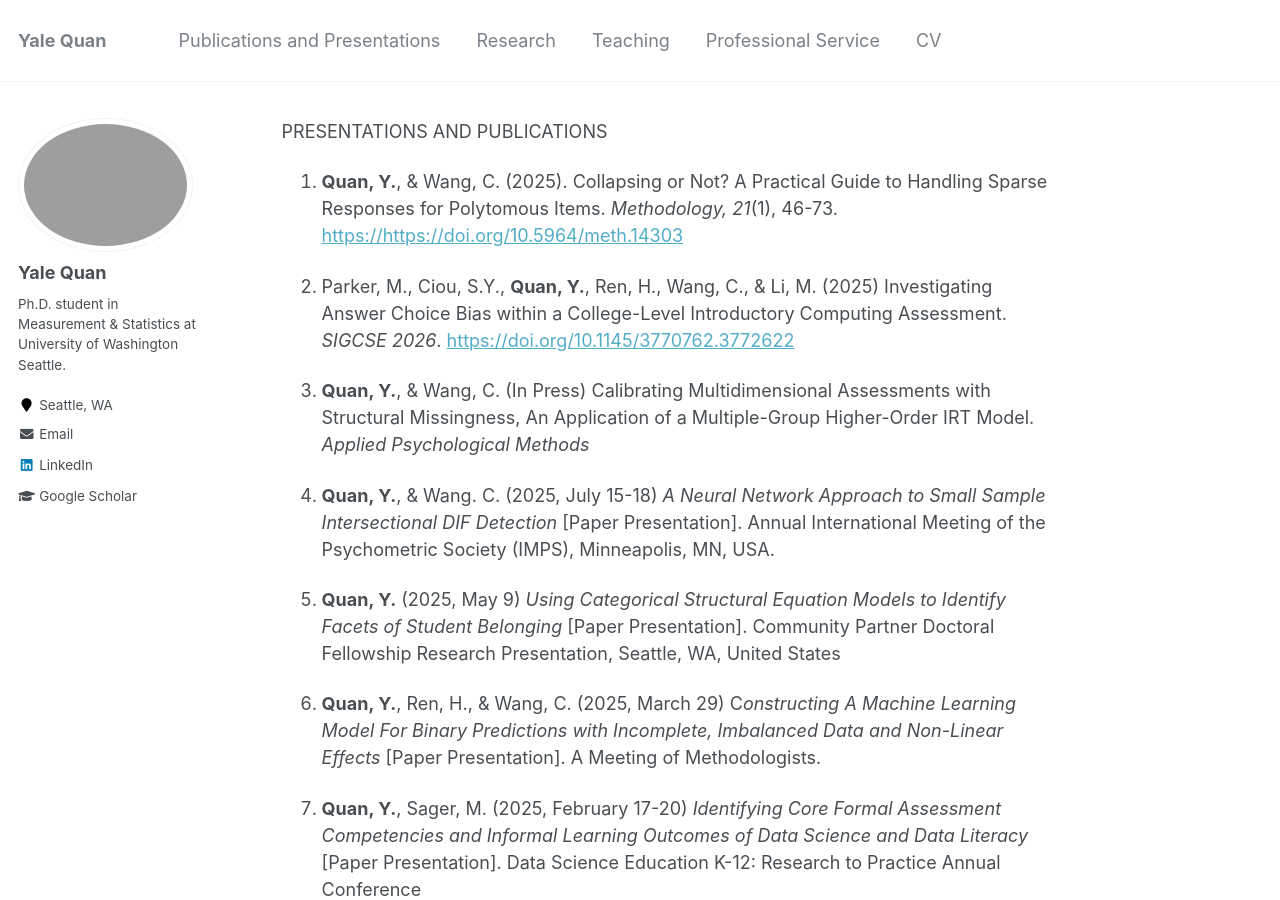
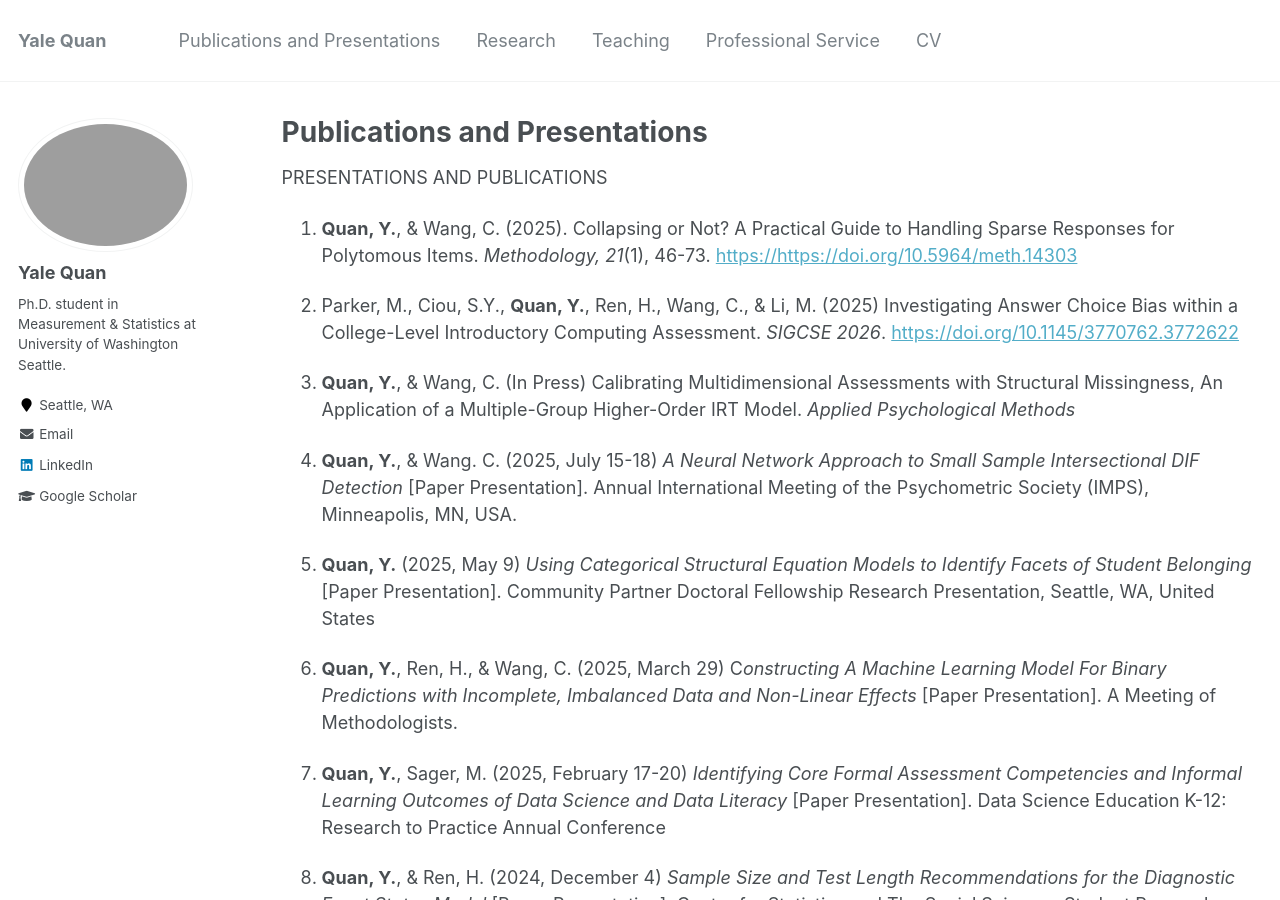
Before and after one commit to yalequan/yalequan.github.io, a Jekyll site: the page built from _pages/publications_and_presentations.md, in a window 1280 px wide and 900 px high. Built offline with Jekyll 4.4.1, drawn with Linux system fonts in a browser that asks for light colours; our own code applies the rules of GitHub Pages for plain Markdown files.

Commit message:
Update publications_and_presentations.md

```diff
--- a/_pages/publications_and_presentations.md
+++ b/_pages/publications_and_presentations.md
@@ -1,3 +1,10 @@
+---
+layout: archive
+title: "Publications and Presentations"
+permalink: /publications_and_presentations/
+author_profile: true
+---
+
 PRESENTATIONS AND PUBLICATIONS
 
 1.	**Quan, Y.**, & Wang, C. (2025). Collapsing or Not? A Practical Guide to Handling Sparse
```
